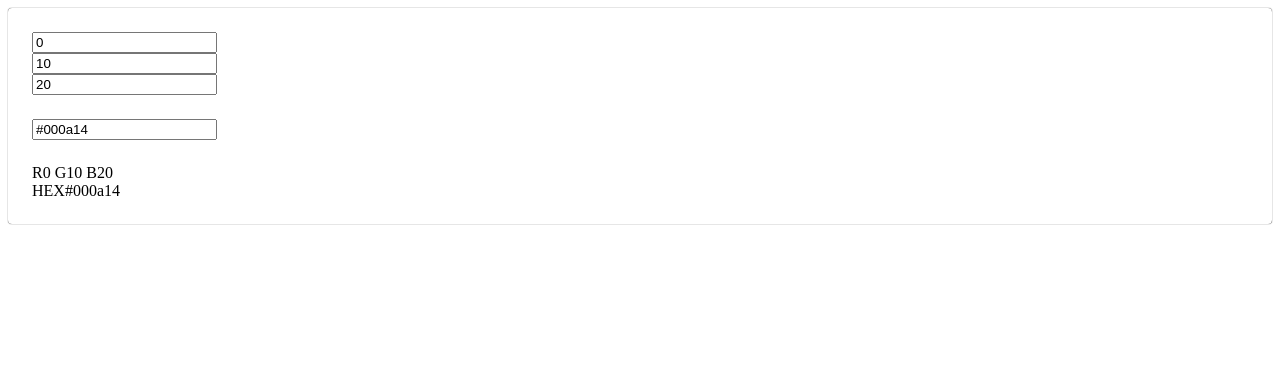
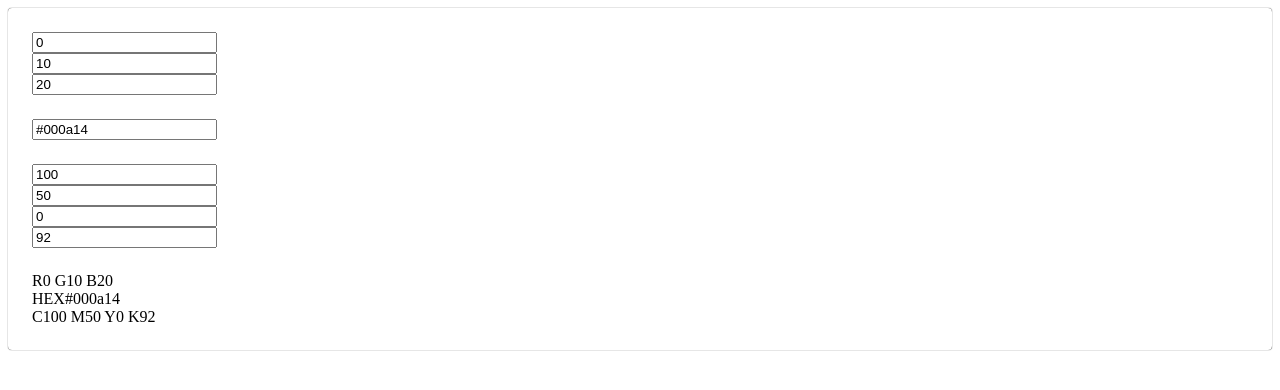
Before and after one commit to vupdivup/yue, a React (Vite) app: page / in a window 1280 px wide. Shown: the top 390 px of the page. Built offline with nearby package versions, Linux system fonts and the light colour scheme.

Commit message:
add cmyk params

```diff
--- a/src/components/Picker.jsx
+++ b/src/components/Picker.jsx
@@ -2,14 +2,26 @@ import { useState } from "react";
 import { Map } from "./Map";
 import { Slider } from "./Slider";
 import { ColorContext } from "../contexts/ColorContext";
-import { HEXToRGB, HSVToHSL, RGBToHEX } from "../utils/colors";
+import { CMYKToRGB, HEXToRGB, HSVToHSL, RGBToCMYK, RGBToHEX } from "../utils/colors";
 import { ColorModeEditor } from "./ColorModeEditor";
 
 export function Picker() {
+    // rgb holds state
     const [rgb, setRGB] = useState({r: 0, g: 10, b: 20});
+
+    // all other color modes are derived from rgb state
     const hex = RGBToHEX(rgb.r, rgb.g, rgb.b);
+    const cmyk = RGBToCMYK(rgb);
 
-    const params = [
+    function setHEX(hex) {
+        setRGB(HEXToRGB(hex));
+    }
+
+    function setCMYK(cmyk) {
+        setRGB(CMYKToRGB(cmyk));
+    }
+
+    const RGBParams = [
         {
             name: "r",
             type: "number",
@@ -45,20 +57,56 @@ export function Picker() {
             bounds: null,
             set: setHEX
         }
+    ];
+
+    const CMYKParams = [
+        {
+            name: "c",
+            type: "number",
+            value: cmyk.c,
+            pattern: /^\s*0*\d{1,3}\s*$/,
+            bounds: {min: 0, max: 100},
+            set: c => setCMYK({...cmyk, c: c})
+        },
+        {
+            name: "m",
+            type: "number",
+            value: cmyk.m,
+            pattern: /^\s*0*\d{1,3}\s*$/,
+            bounds: {min: 0, max: 100},
+            set: m => setCMYK({...cmyk, m: m})
+        },
+        {
+            name: "y",
+            type: "number",
+            value: cmyk.y,
+            pattern: /^\s*0*\d{1,3}\s*$/,
+            bounds: {min: 0, max: 100},
+            set: y => setCMYK({...cmyk, y: y})
+        },
+        {
+            name: "k",
+            type: "number",
+            value: cmyk.k,
+            pattern: /^\s*0*\d{1,3}\s*$/,
+            bounds: {min: 0, max: 100},
+            set: k => setCMYK({...cmyk, k: k})
+        }
     ]
 
-    function setHEX(hex) {
-        setRGB(HEXToRGB(hex));
-    }
+
 
     return (
         <ColorContext.Provider value={null}>
             <div className="picker">
-                <ColorModeEditor params={params} />
+                <ColorModeEditor params={RGBParams} />
                 <ColorModeEditor params={HEXParams} />
+                <ColorModeEditor params={CMYKParams} />
                 R{rgb.r} G{rgb.g} B{rgb.b}
                 <br />
                 HEX{hex}
+                <br />
+                C{cmyk.c} M{cmyk.m} Y{cmyk.y} K{cmyk.k}
             </div>
         </ColorContext.Provider>
     )
--- a/src/utils/colors.js
+++ b/src/utils/colors.js
@@ -33,3 +33,29 @@ export function RGBToHEX(r, g, b) {
         b.toString(16).padStart(2, "0")
     );
 }
+
+export function CMYKToRGB({c, m, y, k}) {
+    const r = 255 * (1 - c / 100) * (1 - k / 100);
+    const g = 255 * (1 - m / 100) * (1 - k / 100);
+    const b = 255 * (1 - y / 100) * (1 - k / 100);
+
+    return {
+        r: Math.round(r),
+        g: Math.round(g),
+        b: Math.round(b)
+    }
+}
+
+export function RGBToCMYK({r, g, b}) {
+    const k = 1 - (Math.max(r, g, b) / 255);
+    const c = (1 - r / 255 - k) / (1 - k);
+    const m = (1 - g / 255 - k) / (1 - k);
+    const y = (1 - b / 255 - k) / (1 - k);
+
+    return {
+        c: Math.round(c * 100),
+        m: Math.round(m * 100),
+        y: Math.round(y * 100),
+        k: Math.round(k * 100)
+    }
+}
```
